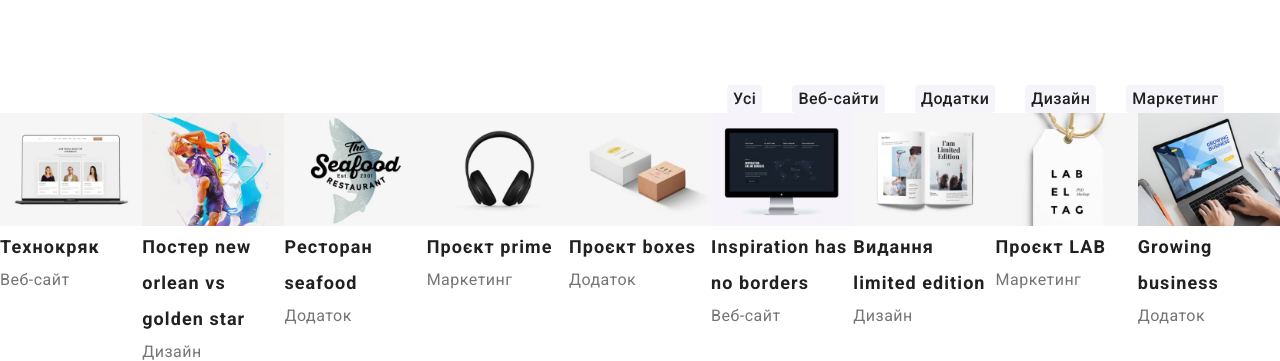
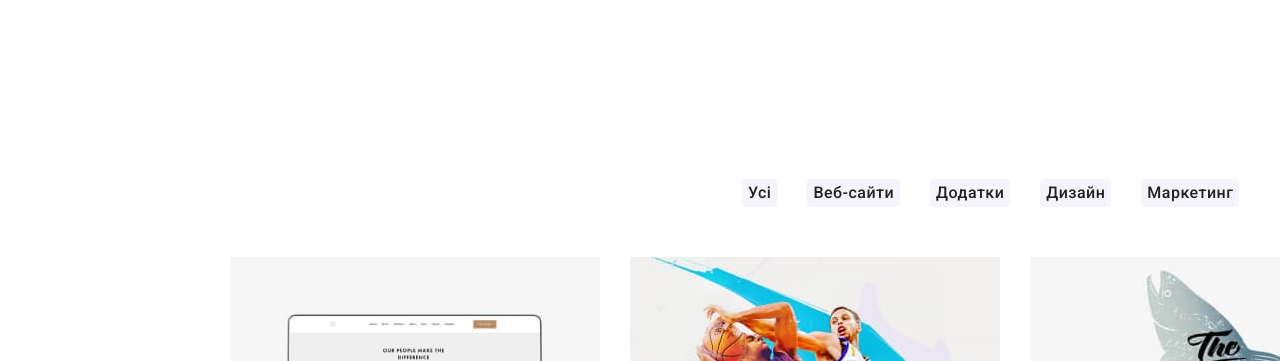
Before and after one commit to IvanKostishin/goit-markup-hw-03, a plain HTML site: page portfolio.html in a window 1280 px wide. Shown: the part 70-431 px from the top of the page. Drawn offline with nearby package versions, Linux system fonts and the light colour scheme.

Commit message:
add flex

```diff
--- a/css/styles.css
+++ b/css/styles.css
@@ -339,4 +339,21 @@ margin-left: 215px;
 
  .portfolio-list-img {
   display: flex;
+  flex-wrap: wrap;
+  margin-top: 50px;
+  margin-left: 215px;
  }
+
+ .portfolio-list-img li:not(:first-child) {
+  margin-left: 30px;
+ }
+
+ .portfolio-list-img h2 {
+  margin-top: 20px;
+  margin-left: 24px;
+ }
+
+ .portfolio-list-img p {
+  margin-top: 4px;
+  margin-left: 24px;
+ }
--- a/portfolio.html
+++ b/portfolio.html
@@ -54,8 +54,9 @@
     </header>
 
     <main>
-      <section>
-        <h1 class="visually-hidden">Продукти компанії</h1>
+      <section class="section">
+       <div class="container">
+         <h1 class="visually-hidden">Продукти компанії</h1>
         <ul class="list portfolio-list">
           <li><button type="button" class="portfolio-button">Усі</button></li>
           <li><button type="button" class="portfolio-button">Веб-сайти</button></li>
@@ -142,6 +143,7 @@
             </a>
           </li>
         </ul>
+       </div>
       </section>
     </main>
 
```
